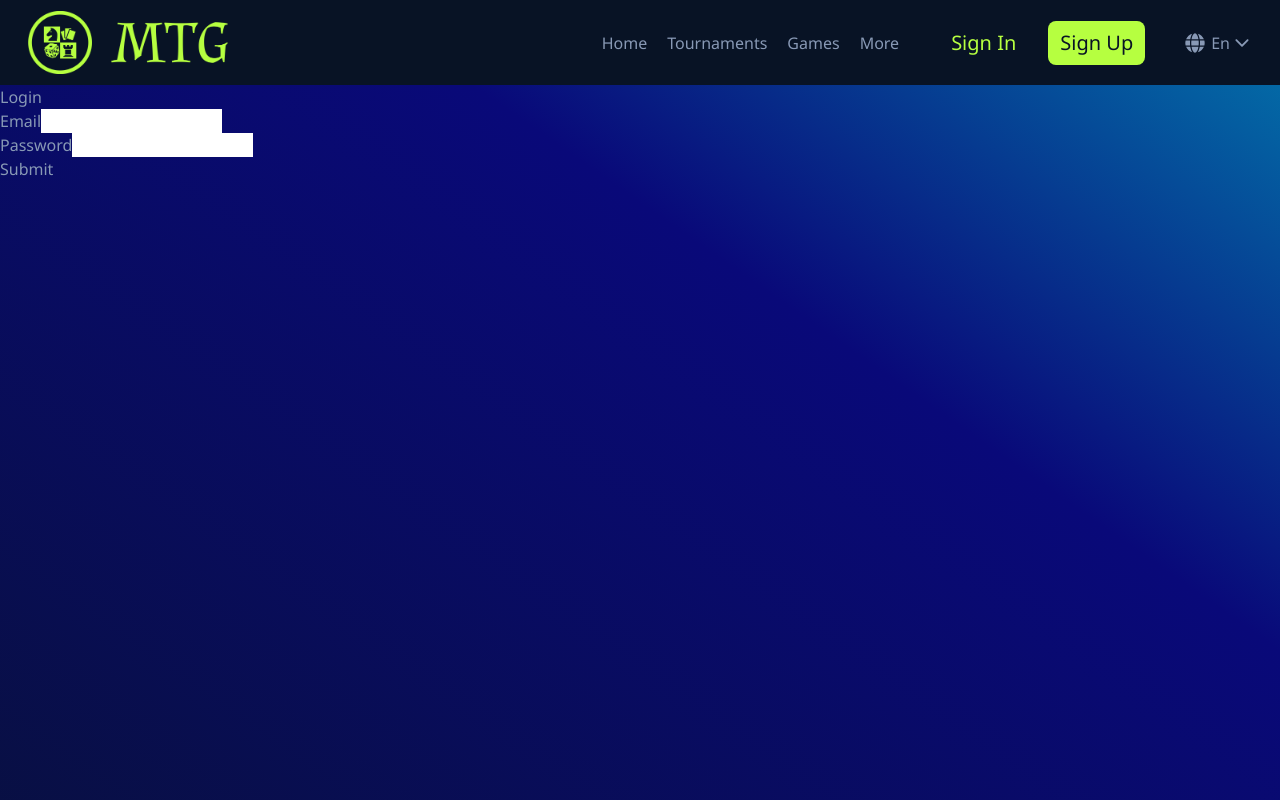
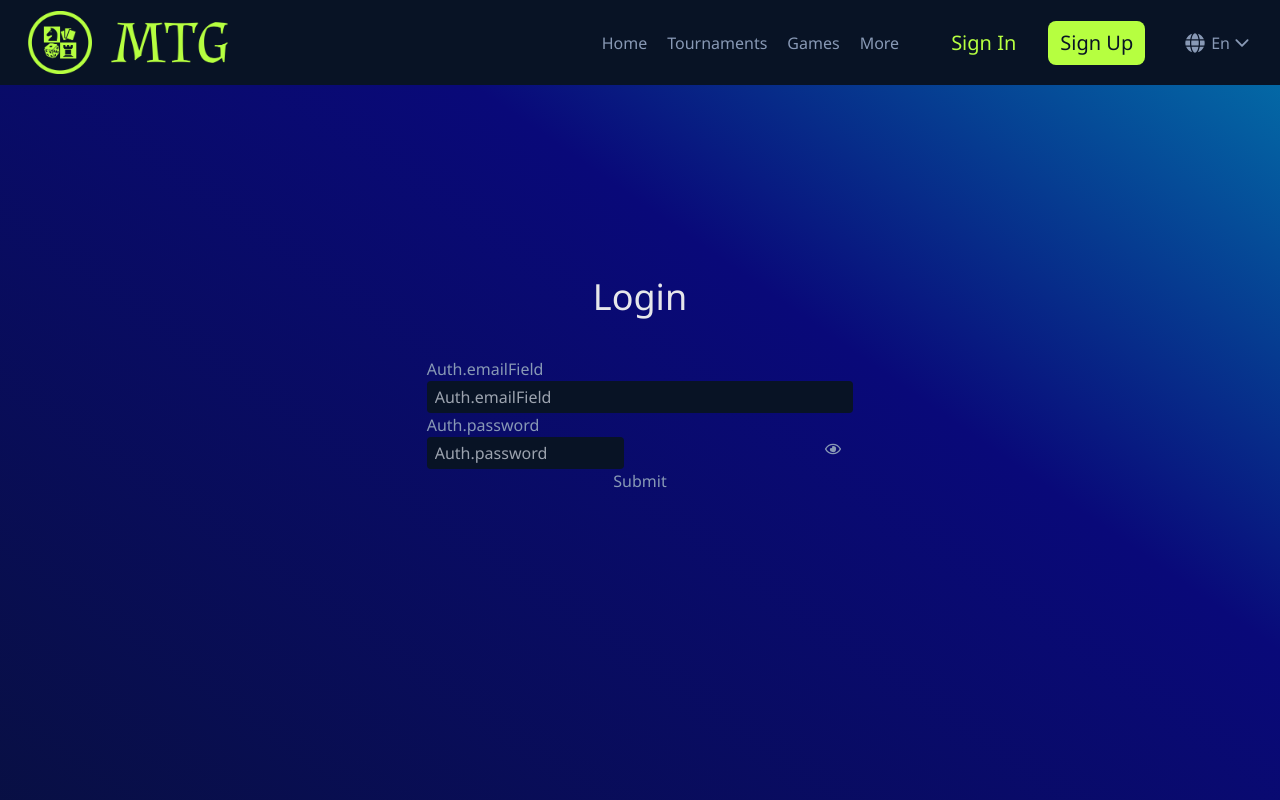
Before and after one commit to Evrige/tournament-frontend, a Next.js app: page /en/login in a window 1280 px wide. Built offline with nearby package versions, Linux system fonts and the light colour scheme.

Commit message:
UPD: login

```diff
--- a/src/app/(routes)/[locale]/(auth)/login/page.tsx
+++ b/src/app/(routes)/[locale]/(auth)/login/page.tsx
@@ -1,51 +1,58 @@
-"use client"
-import React from 'react'
-import { Formik, Form, Field, ErrorMessage } from 'formik';
-import * as Yup from 'yup';
+'use client'
+import React, { useState } from 'react'
+import { Formik, Form, Field, ErrorMessage } from 'formik'
+import * as Yup from 'yup'
 import { NextPage } from 'next'
 import { useTranslations } from 'next-intl'
+import { FaRegEye, FaRegEyeSlash } from 'react-icons/fa'
 
-const Page : NextPage = () => {
+const Page: NextPage = () => {
 	const dic = useTranslations()
+	const [isCheckPassword, setIsCheckPassword] = useState(false)
 	const initialValues = {
 		email: '',
-		password: '',
-	};
+		password: ''
+	}
 
 	const validationSchema = Yup.object({
-		email: Yup.string().email(dic("Auth.email")).required(dic("Auth.required")),
-		password: Yup.string().required(dic("Auth.required"))
-			.min(6, dic("Auth.passwordErrorMin"))
-			.max(16, dic("Auth.passwordErrorMax"))
-			.matches(/^(?=.*[a-z])(?=.*[A-Z])(?=.*\d)[a-zA-Z\d]{5,}$/, dic("Auth.passwordError")),
-	});
+		email: Yup.string().email(dic('Auth.email')).required(dic('Auth.required')),
+		password: Yup.string().required(dic('Auth.required'))
+			.min(6, dic('Auth.passwordErrorMin'))
+			.max(16, dic('Auth.passwordErrorMax'))
+			.matches(/^(?=.*[a-z])(?=.*[A-Z])(?=.*\d)[a-zA-Z\d]{5,}$/, dic('Auth.passwordError'))
+	})
 
 	// @ts-ignore
 	const handleSubmit = (values, { setSubmitting }) => {
 		setTimeout(() => {
-			alert(JSON.stringify(values, null, 2));
-			setSubmitting(false);
-		}, 400);
-	};
+			alert(JSON.stringify(values, null, 2))
+			setSubmitting(false)
+		}, 400)
+	}
 	return (
-		<div>
-			<h1>Login</h1>
+		<div className="flex justify-center items-center h-3/4">
 			<Formik
 				initialValues={initialValues}
 				validationSchema={validationSchema}
 				onSubmit={handleSubmit}
 			>
-				<Form>
-					<div>
-						<label htmlFor="email">Email</label>
-						<Field type="email" id="email" name="email" />
-						<ErrorMessage name="email" component="div" />
+				<Form className="flex flex-col w-1/3">
+					<h1 className="text-accentText text-4xl text-center mb-10">Login</h1>
+					<label htmlFor="email">{dic('Auth.emailField')}</label>
+					<Field type="email" id="email" name="email" placeholder={dic('Auth.emailField')}
+								 className="outline-none  bg-bgSecondary rounded-[4px] py-1 px-2" />
+					<ErrorMessage name="email" component="div" className="text-red-500" />
+					<label htmlFor="password">{dic('Auth.password')}</label>
+					<div className="relative flex">
+						<Field type={isCheckPassword ? 'text' : 'password'} placeholder={dic('Auth.password')} id="password"
+									 name="password"
+									 className="outline-none bg-bgSecondary rounded-[4px] py-1 px-2 hover:border-primary" />
+						<span className="absolute top-1 right-3 z-10"
+									onClick={() => setIsCheckPassword(!isCheckPassword)}>
+							{isCheckPassword ? <FaRegEyeSlash /> : <FaRegEye />}
+						</span>
 					</div>
-					<div>
-						<label htmlFor="password">Password</label>
-						<Field type="password" id="password" name="password" />
-						<ErrorMessage name="password" component="div" />
-					</div>
+					<ErrorMessage name="password" component="div" />
 					<button type="submit">Submit</button>
 				</Form>
 			</Formik>
--- a/src/app/components/LocaleSwitcher.tsx
+++ b/src/app/components/LocaleSwitcher.tsx
@@ -47,7 +47,7 @@ const LocaleSwitcher = () => {
 			<ul
 					className={`${dropDownIsActive ? 'absolute' : 'hidden'} top-16 right-4 bg-bgPrimary rounded-[8px] p-5`}>
 				{localeLang.map(locale =>
-					<li key={locale.value} className="mb-3 mr-12" onClick={() => onChangeLocale(locale.value)}>
+					<li key={locale.value} className="mb-3 mr-12 cursor-pointer hover:text-accentText" onClick={() => onChangeLocale(locale.value)}>
 						{dic(locale.label)}
 					</li>
 				)}
--- a/src/messages/ru.json
+++ b/src/messages/ru.json
@@ -22,6 +22,7 @@
   "Auth": {
     "signIn": "Вход",
     "signUp": "Создать аккаунт",
+    "emailField": "Email",
     "email": "Email не соответствует",
     "required": "Это поле обязательное",
     "emailError": "Email указан не верно",
--- a/tailwind.config.ts
+++ b/tailwind.config.ts
@@ -7,7 +7,9 @@ const colors = {
   accentText: "#e6e7ea",
   bgPrimary: "#101F3C",
   bgSecondary: "#081325",
-  shadowColor: "#81e2fc"
+  shadowColor: "#81e2fc",
+  red: twColors.red,
+  transparent: twColors.transparent
 }
 
 const config: Config = {
```
